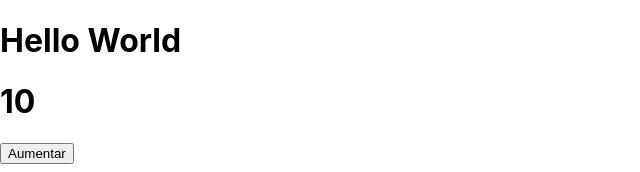
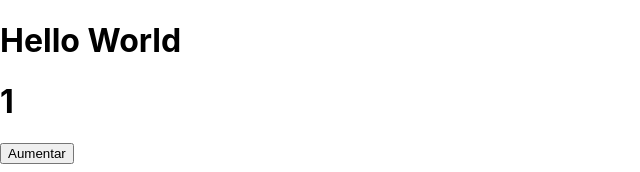
Before and after one commit to AdalbertCosta/stateseffectsreactj2s.dio.inter-, a React (Create React App) app: page / in a window 1280 px wide. Shown: the top 172 px of the page, without its empty margins (0-640 px from the left). Built offline with nearby package versions, Linux system fonts and the light colour scheme.

Commit message:
Como criar um componente utilizando estados

```diff
--- a/src/Components/App/App.js
+++ b/src/Components/App/App.js
@@ -1,13 +1,16 @@
 import './App.css';
 import Counter from '../Counter/Counter';
+import SmartCounter from '../Smartcounter/Smartcounter';
+
 
 function App()  {
   return (
     <>
       <h1>Hello World</h1>
-      <Counter/>
+      <SmartCounter/>
     </>
   );
 }
 
+
 export default App;
--- /dev/null
+++ b/src/Components/Smartcounter/Smartcounter.js
@@ -0,0 +1,18 @@
+import{useState} from 'react';
+
+function SmartCounter () {
+  // retorna um vetor
+  // 1. variável stateful
+  // 2. função amarrada a essa vaiável que atualiza esse valor
+  const [quantity,upQuantity] = useState(1);
+
+  return (
+
+    <>
+      <h1>{quantity}</h1>
+      <button onClick={()=> upQuantity(quantity +1)}>Aumentar</button>
+    </>
+
+  )
+}
+export default SmartCounter;
```
